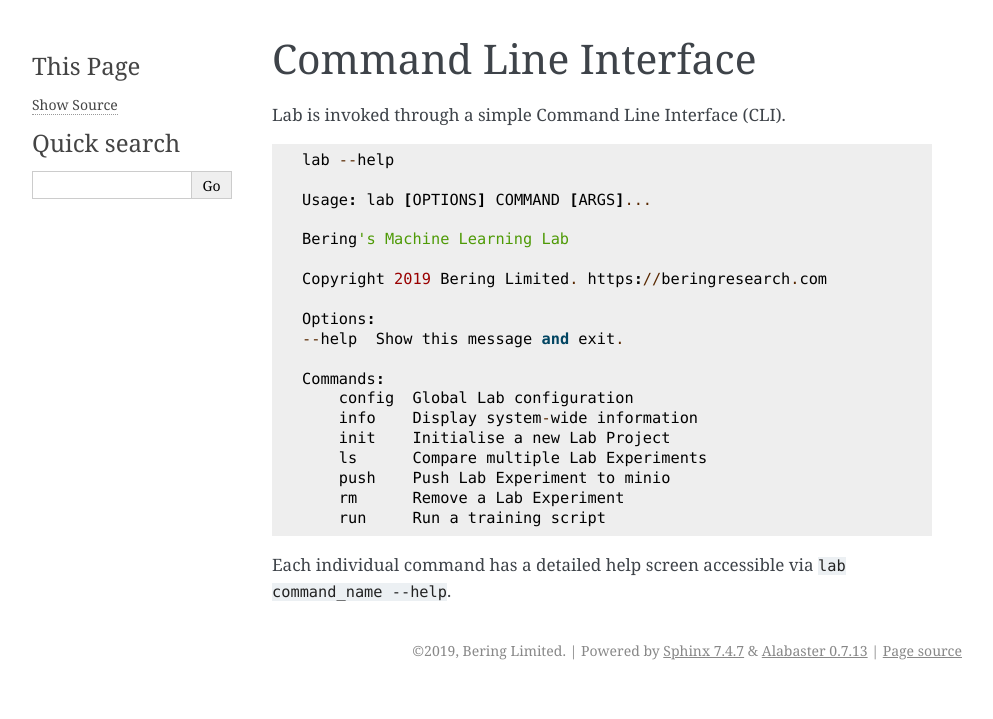
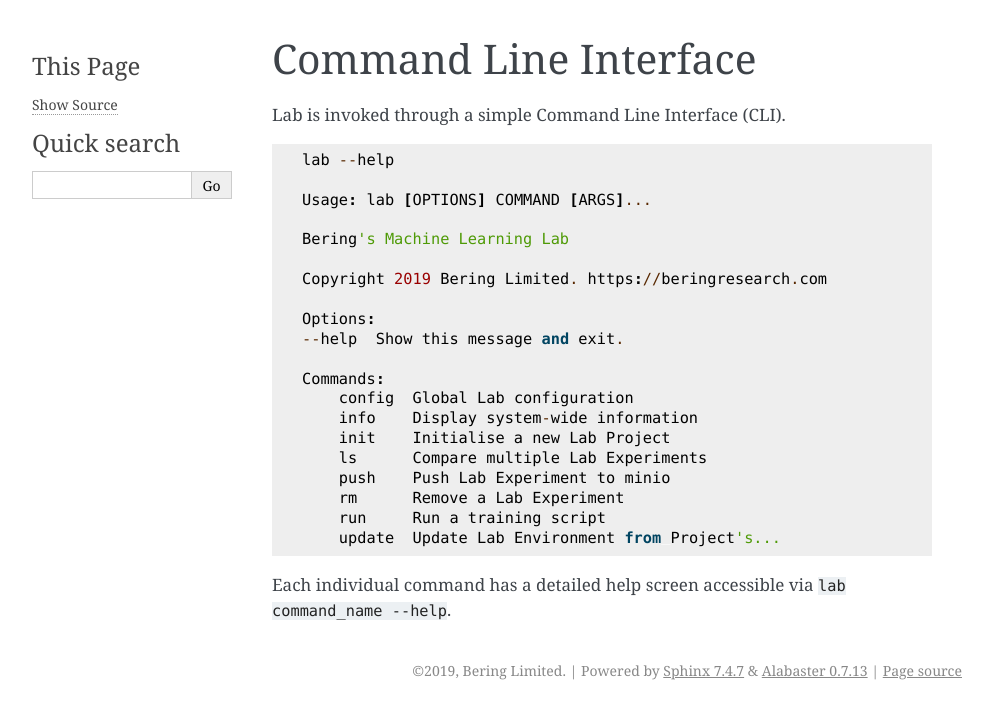
Before and after one commit to beringresearch/lab, a Sphinx documentation site: the page built from docs/source/cli.rst, in a window 1280 px wide. Shown: the top 719 px of the page, without its empty margins (148-1141 px from the left). Built offline with Sphinx 7.4.7, drawn with Linux system fonts in a browser that asks for light colours.

Commit message:
updated docs

```diff
--- a/docs/source/cli.rst
+++ b/docs/source/cli.rst
@@ -26,5 +26,6 @@
         push    Push Lab Experiment to minio
         rm      Remove a Lab Experiment
         run     Run a training script
+        update  Update Lab Environment from Project's...
 
 Each individual command has a detailed help screen accessible via ``lab command_name --help``.
```
Also changed, not shown: 5 other files.
